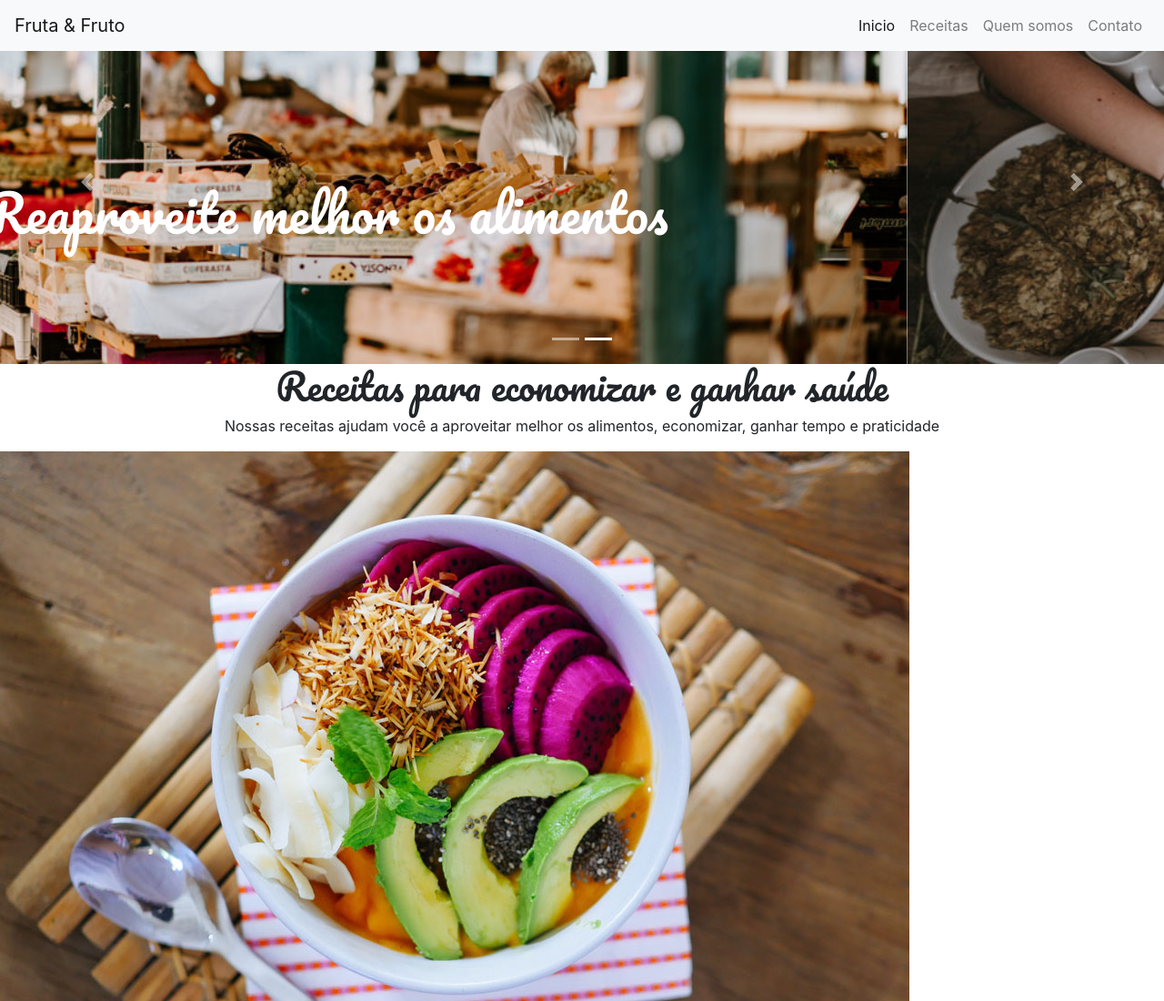
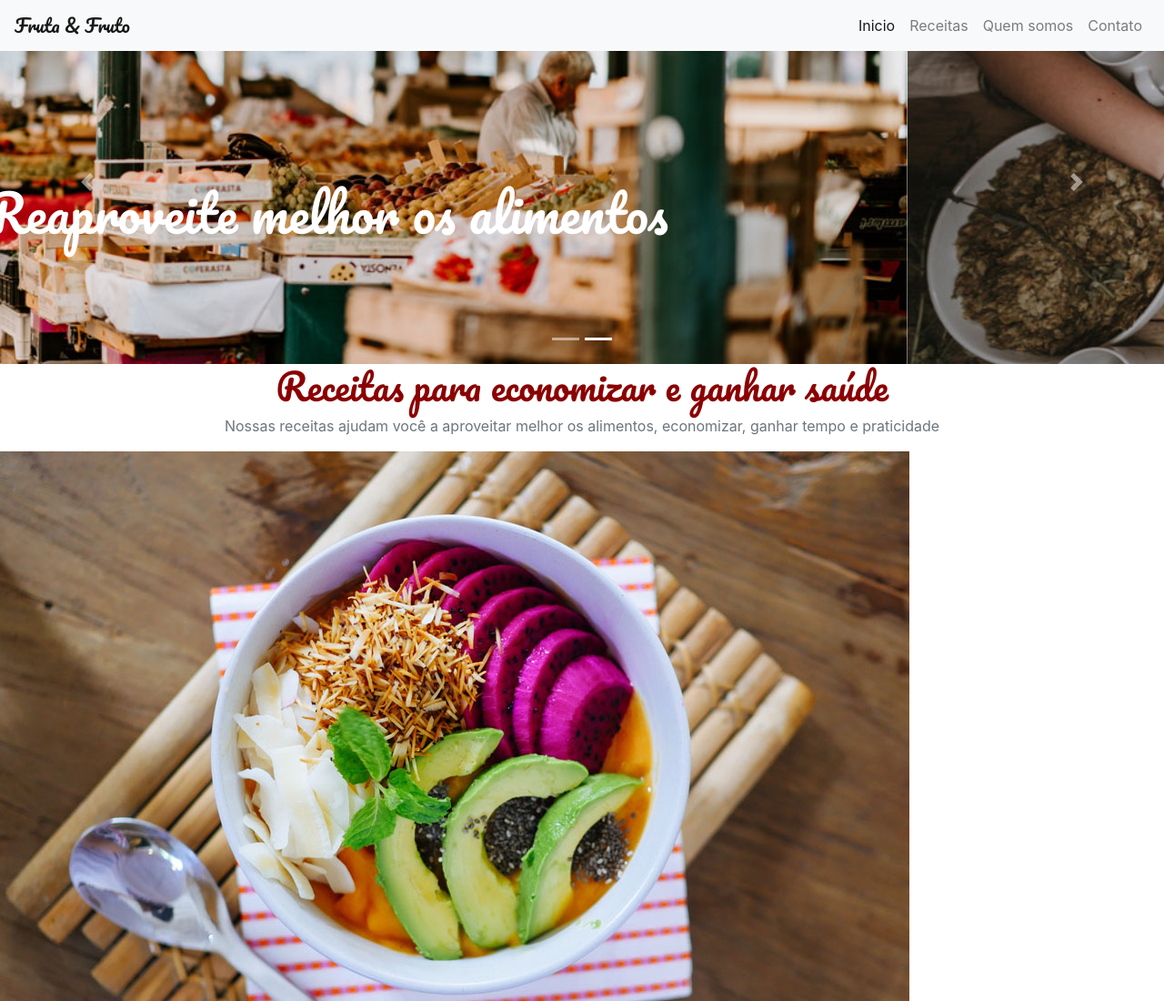
Before and after one commit to Natqueen/projetobootstrap, a plain HTML site: page index.html in a window 1280 px wide. Shown: the top 1100 px of the page at 91% size. Drawn offline with nearby package versions, Linux system fonts and the light colour scheme.

Commit message:
atualizações

```diff
--- a/index.html
+++ b/index.html
@@ -14,7 +14,7 @@
 
 <body>
 <nav class="navbar navbar-expand-lg navbar-light bg-light fixed-top">
-  <a class="navbar-brand" href="#">Fruta & Fruto</a>
+  <a class="navbar-brand fonte-titulo cor-especial" href="#">Fruta & Fruto</a>
   <button class="navbar-toggler" type="button" data-toggle="collapse" data-target="#navbarNav" aria-controls="navbarNav" aria-expanded="false" aria-label="Toggle navigation">
     <span class="navbar-toggler-icon"></span>
   </button>
@@ -74,8 +74,8 @@
 
   <title>fruto & fruta</title>
 
-  <h1 class="text-center fonte-titulo">Receitas para economizar e ganhar saúde</h1>
-  <p class="text-center">Nossas receitas ajudam você a aproveitar melhor os alimentos, economizar, ganhar tempo e praticidade</p>
+  <h1 class="text-center fonte-titulo cor-especial">Receitas para economizar e ganhar saúde</h1>
+  <p class="text-center text-secondary ">Nossas receitas ajudam você a aproveitar melhor os alimentos, economizar, ganhar tempo e praticidade</p>
 
   <img src="src/img/receita-abacate.jpg" alt="tigela com salada de abacate, vista superior">
   <h3>Tigela de abacate</h3>
--- a/src/style.css
+++ b/src/style.css
@@ -13,3 +13,8 @@
 .fonte-titulo {
     font-family: 'Pacifico', cursive;
 }
+
+.cor-especial {
+     color: darkred;
+
+}
```
